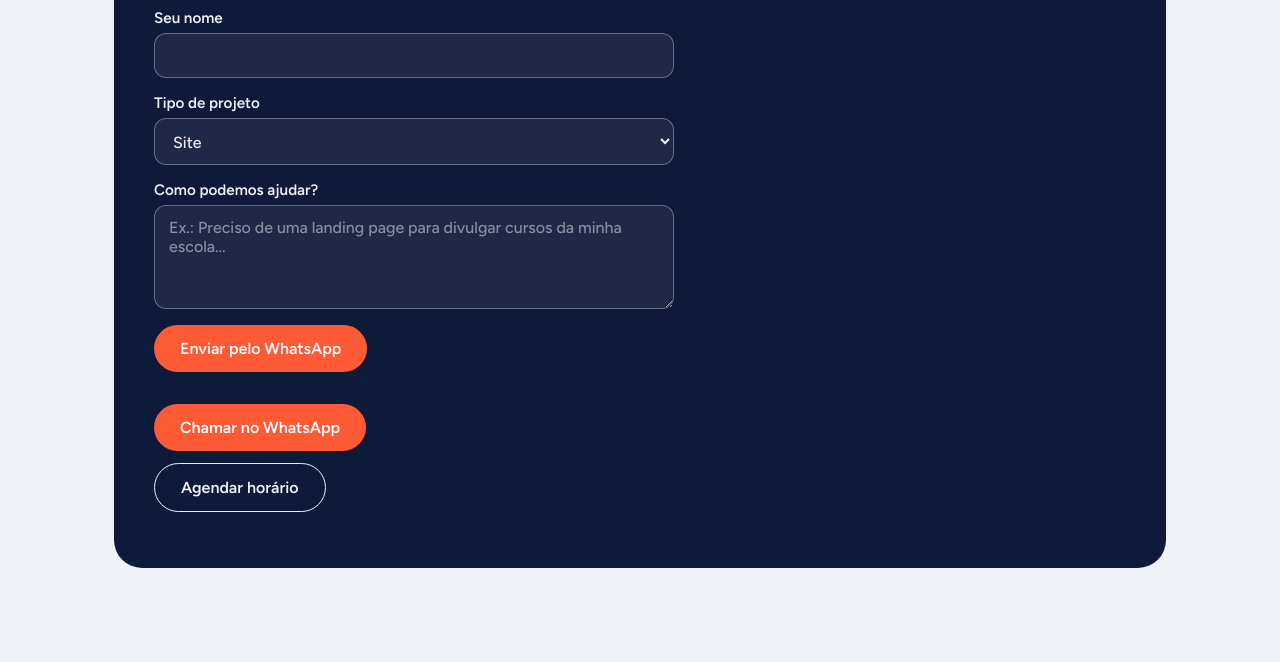
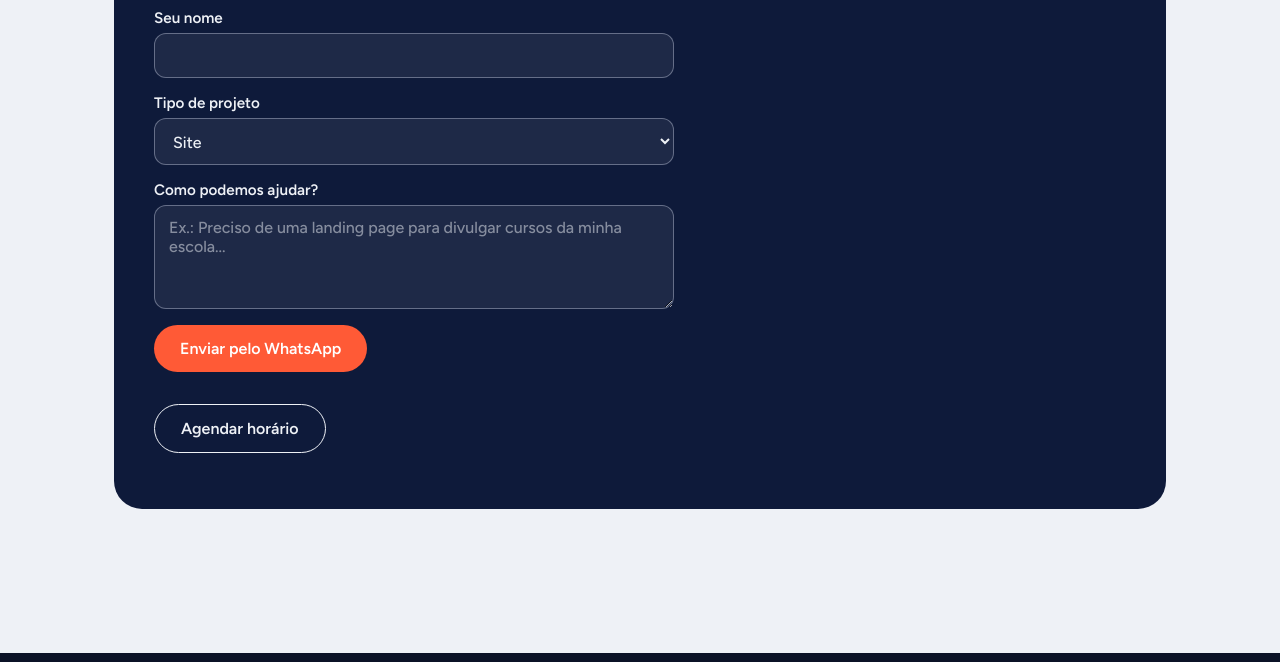
Before and after one commit to vetora-bot/vetora, a plain HTML site: page index.html in a window 1280 px wide. Shown: the part 3280-3942 px from the top of the page. Drawn offline with Linux system fonts and the light colour scheme.

Commit message:
Remover botao direto de Chamar no WhatsApp

```diff
--- a/index.html
+++ b/index.html
@@ -180,7 +180,6 @@ document.documentElement.classList.add('js')})();
         <button class="btn" type="submit">Enviar pelo WhatsApp</button>
       </form>
       <div class="actions">
-        <a class="btn" href="https://wa.me/5571920082661?text=Ol%C3%A1%2C%20vim%20atrav%C3%A9s%20do%20site%2C%20gostaria%20de%20mais%20informa%C3%A7%C3%B5es" target="_blank" rel="noopener noreferrer">Chamar no WhatsApp</a>
         <a class="btn ghost" href="https://calendar.app.google/jZhC3f72ZLr6U2fN8" target="_blank" rel="noopener noreferrer">Agendar horário</a>
       </div>
     </div>
```
